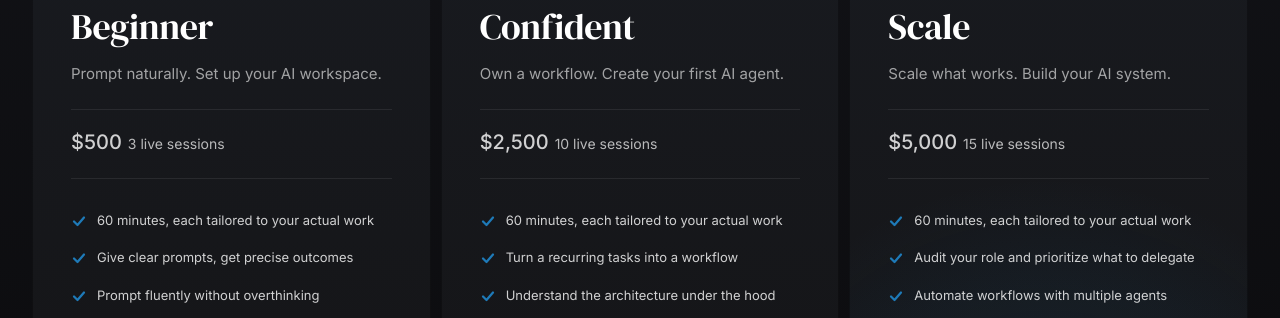
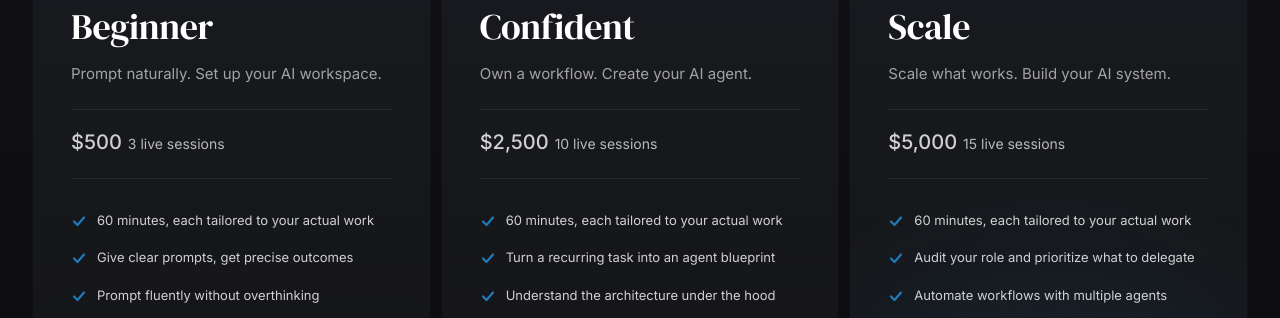
Before and after one commit to coolcalvin457-tech/agent-timesaver-nextjs, a Next.js app: page /pricing in a window 1280 px wide. Shown: the part 425-743 px from the top of the page. Built offline with nearby package versions, Linux system fonts and the light colour scheme; no server answers.

Commit message:
Confident: restore agent blueprint, update tagline

```diff
--- a/app/pricing/page.tsx
+++ b/app/pricing/page.tsx
@@ -51,12 +51,12 @@ const coachingTiers: Tier[] = [
   {
     name: "Confident",
     subtitle: "Phase 2",
-    tagline: "Own a workflow. Create your first AI agent.",
+    tagline: "Own a workflow. Create your AI agent.",
     price: "$2,500",
     priceUnit: "10 live sessions",
     features: [
       "60 minutes, each tailored to your actual work",
-      "Turn a recurring tasks into a workflow",
+      "Turn a recurring task into an agent blueprint",
       "Understand the architecture under the hood",
       "Create your own agent with a series of prompts",
       "Test, review, refine until it achieves the goal",
```
